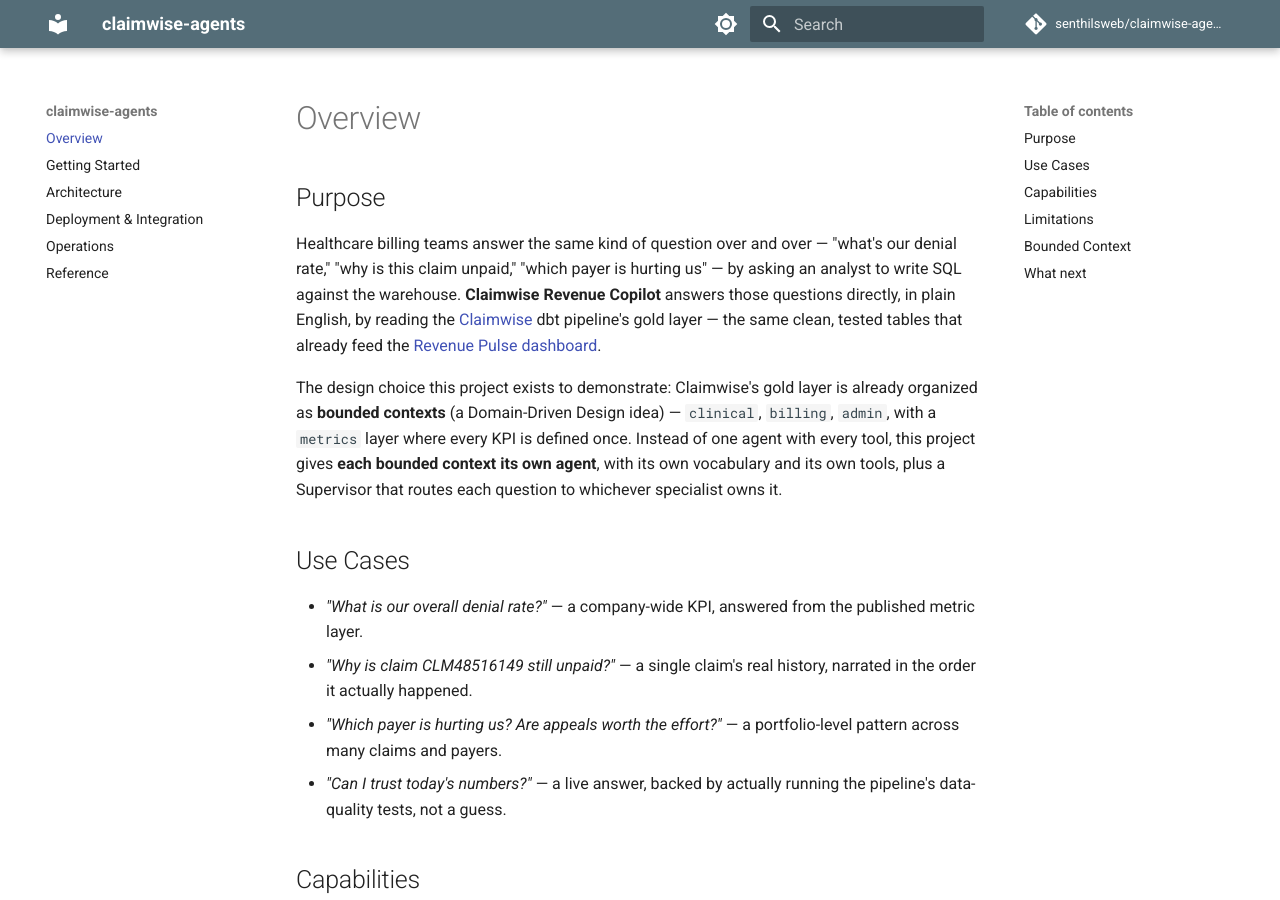
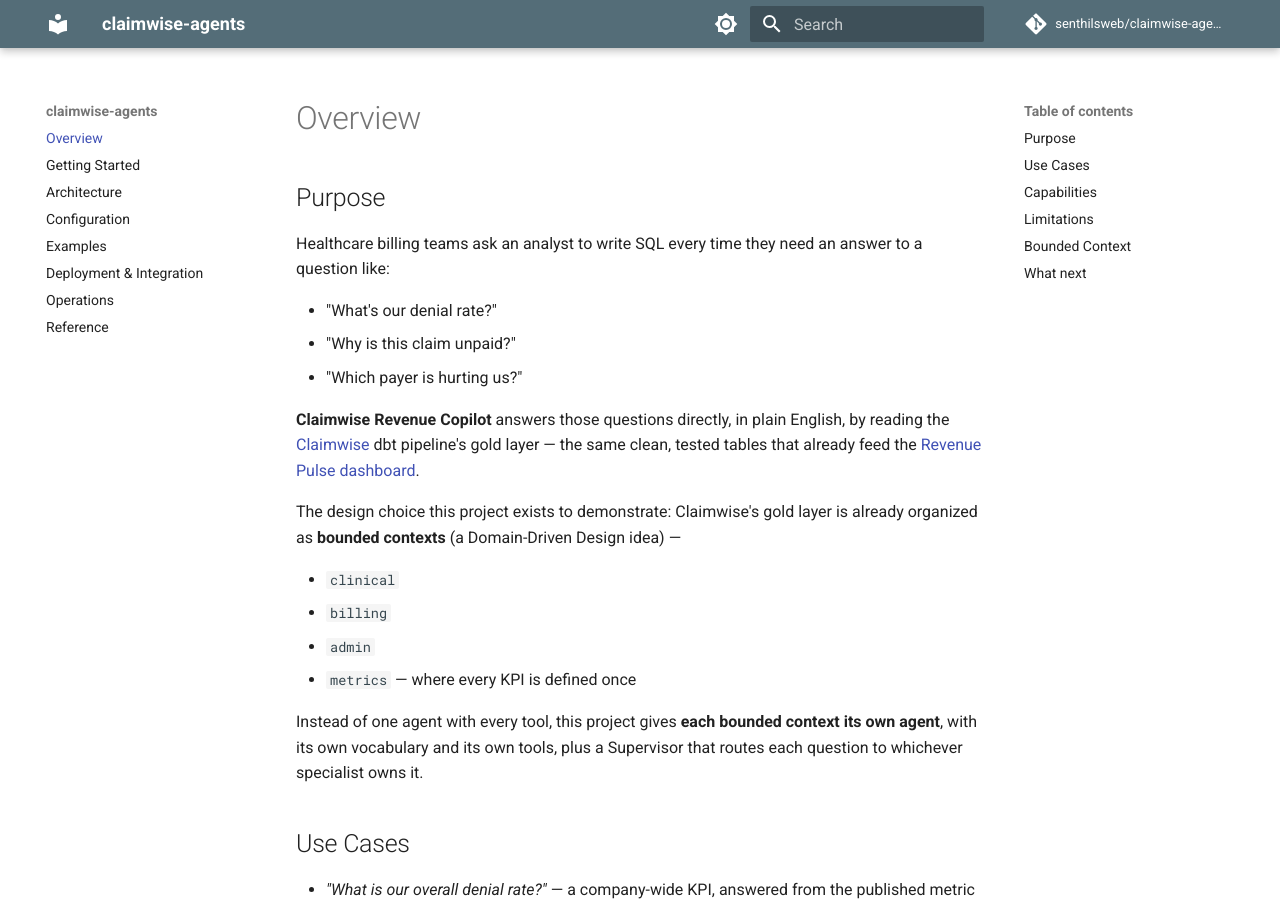
Before and after one commit to senthilsweb/claimwise-agents, an MkDocs documentation site: the page built from docs/index.md, in a window 1280 px wide and 900 px high. Built offline with MkDocs 1.6.1 and Material for MkDocs 9.7.7, drawn with Linux system fonts in a browser that asks for light colours; comment, search, counter and statistics services are not loaded.

Commit message:
Split Configuration and Examples into their own pages; bullet Overview
Per feedback: promote Configuration and Examples from subsections to
top-level pages, since both had enough real content to justify it (the
full env var table, and a growing catalog of REST/CLI/SDK examples with
real captured output). Nav order: Overview -> Getting Started ->
Architecture -> Configuration -> Examples -> Deployment & Integration ->
Operations -> Reference.

- Configuration: the complete variable table, moved out of Reference.
- Examples: every runnable call (CLI, REST, Python SDK), each with real
  output, moved out of Getting Started (which now keeps exactly one
  minimal example) and Deployment & Integration (which now names methods
  and links to Examples for the how).
- Reference: API Reference trimmed to the schema only -- the worked
  example lives in Examples now, not duplicated in both places.
- Overview (index.md): bulleted the example questions and the bounded-
  context list that were previously run into paragraph prose.

Also updated the ai-agent-docs skill itself
(~/.claude/skills/ai-agent-docs/) with this promotion rule -- Configuration
and Examples start as subsections but graduate to their own page once
either has enough content, landing between Architecture and Deployment &
Integration in the nav. This is now the reusable guidance for future
agent repos, not just this one.

Verified: mkdocs build --strict succeeds with zero broken links.

Co-Authored-By: Claude Sonnet 5 <noreply@anthropic.com>

```diff
--- a/docs/index.md
+++ b/docs/index.md
@@ -2,9 +2,13 @@
 
 ## Purpose
 
-Healthcare billing teams answer the same kind of question over and over —
-"what's our denial rate," "why is this claim unpaid," "which payer is
-hurting us" — by asking an analyst to write SQL against the warehouse.
+Healthcare billing teams ask an analyst to write SQL every time they need
+an answer to a question like:
+
+- "What's our denial rate?"
+- "Why is this claim unpaid?"
+- "Which payer is hurting us?"
+
 **Claimwise Revenue Copilot** answers those questions directly, in plain
 English, by reading the [Claimwise](https://github.com/senthilsweb/claimwise)
 dbt pipeline's gold layer — the same clean, tested tables that already
@@ -12,11 +16,16 @@ feed the [Revenue Pulse dashboard](https://github.com/senthilsweb/claimwise/tree
 
 The design choice this project exists to demonstrate: Claimwise's gold
 layer is already organized as **bounded contexts** (a Domain-Driven Design
-idea) — `clinical`, `billing`, `admin`, with a `metrics` layer where every
-KPI is defined once. Instead of one agent with every tool, this project
-gives **each bounded context its own agent**, with its own vocabulary and
-its own tools, plus a Supervisor that routes each question to whichever
-specialist owns it.
+idea) —
+
+- `clinical`
+- `billing`
+- `admin`
+- `metrics` — where every KPI is defined once
+
+Instead of one agent with every tool, this project gives **each bounded
+context its own agent**, with its own vocabulary and its own tools, plus
+a Supervisor that routes each question to whichever specialist owns it.
 
 ## Use Cases
 
--- a/mkdocs.yml
+++ b/mkdocs.yml
@@ -1,6 +1,6 @@
 # Wiki site, published to GitHub Pages by .github/workflows/docs.yml.
-# Publishing mechanics: the mkdocs-site skill. Content structure (these six
-# sections): the ai-agent-docs skill — the standard for any agent repo.
+# Publishing mechanics: the mkdocs-site skill. Content structure (these
+# pages): the ai-agent-docs skill — the standard for any agent repo.
 # Writing standard: https://senthilsweb.github.io/ai-agents/style-guide/
 site_name: claimwise-agents
 site_url: https://senthilsweb.github.io/claimwise-agents/
@@ -36,6 +36,8 @@ nav:
   - Overview: index.md
   - Getting Started: getting-started.md
   - Architecture: architecture.md
+  - Configuration: configuration.md
+  - Examples: examples.md
   - Deployment & Integration: deployment-integration.md
   - Operations: operations.md
   - Reference: reference.md
```
Also changed, not shown: CLAUDE.md (+8 -7 lines), README.md (+7 -5 lines), docs/configuration.md (added, +56 -0 lines), docs/deployment-integration.md (+21 -68 lines), docs/examples.md (added, +97 -0 lines), docs/getting-started.md (+2 -2 lines), docs/reference.md (+12 -56 lines).
